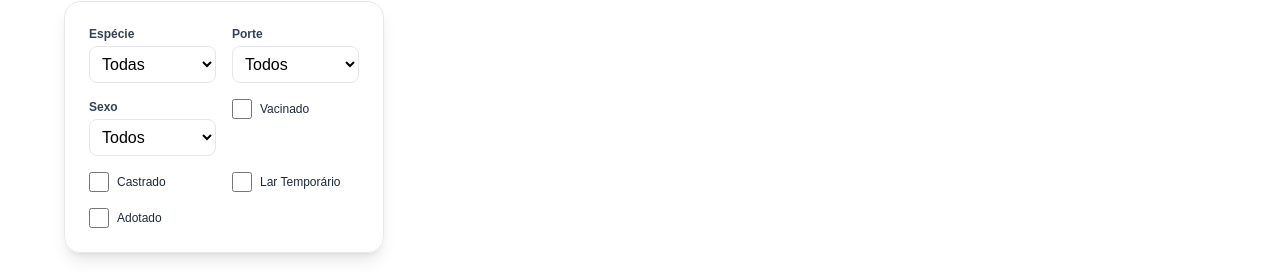
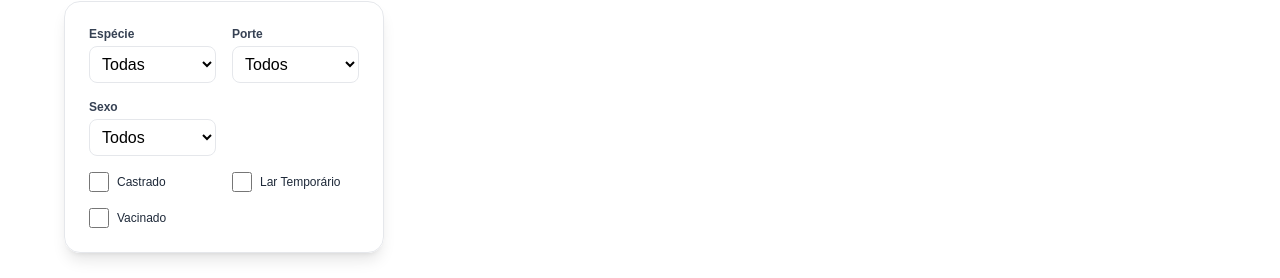
Before and after one commit to luc9z/amigo-de-patas-frontend, a Next.js app in the folder amigodepatas/: page /animais in a window 1280 px wide. Both pictures are taken after a click on the button "Filtrar". Shown: the part 244-522 px from the top of the page. Built offline with nearby package versions, Linux system fonts and the light colour scheme; no server answers.

Commit message:
fix: arrumado o checkbox da filtragem de animais

```diff
--- a/amigodepatas/src/app/components/filterPanel.js
+++ b/amigodepatas/src/app/components/filterPanel.js
@@ -89,30 +89,20 @@
                                 <option value="fêmea">Fêmea</option>
                             </select>
                         </div>
-                        <div>
-                            <label className="flex items-center gap-2 cursor-pointer select-none">
-                                <input type="checkbox" checked={vacinado === true} onChange={handleVacinadoChange} className="h-5 w-5 rounded border-gray-200 text-gray-700 focus:ring-gray-400 transition" />
-                                <span className="text-xs text-gray-800">Vacinado</span>
-                            </label>
-                        </div>
-                        <div>
-                            <label className="flex items-center gap-2 cursor-pointer select-none">
-                                <input type="checkbox" checked={castrado === true} onChange={handleCastradoChange} className="h-5 w-5 rounded border-gray-200 text-gray-700 focus:ring-gray-400 transition" />
-                                <span className="text-xs text-gray-800">Castrado</span>
-                            </label>
-                        </div>
-                        <div>
-                            <label className="flex items-center gap-2 cursor-pointer select-none">
-                                <input type="checkbox" checked={lar_temporario === true} onChange={handleLarTemporarioChange} className="h-5 w-5 rounded border-gray-200 text-gray-700 focus:ring-gray-400 transition" />
-                                <span className="text-xs text-gray-800">Lar Temporário</span>
-                            </label>
-                        </div>
-                        <div>
-                            <label className="flex items-center gap-2 cursor-pointer select-none">
-                                <input type="checkbox" checked={adotado === true} onChange={handleAdotadoChange} className="h-5 w-5 rounded border-gray-200 text-gray-700 focus:ring-gray-400 transition" />
-                                <span className="text-xs text-gray-800">Adotado</span>
-                            </label>
-                        </div>
+                    </div>
+                    <div className="grid grid-cols-1 sm:grid-cols-2 gap-4 mt-4">
+                        <label className="flex items-center gap-2 cursor-pointer select-none">
+                            <input type="checkbox" checked={castrado === true} onChange={handleCastradoChange} className="h-5 w-5 rounded border-gray-200 text-gray-700 focus:ring-gray-400 transition" />
+                            <span className="text-xs text-gray-800">Castrado</span>
+                        </label>
+                        <label className="flex items-center gap-2 cursor-pointer select-none">
+                            <input type="checkbox" checked={lar_temporario === true} onChange={handleLarTemporarioChange} className="h-5 w-5 rounded border-gray-200 text-gray-700 focus:ring-gray-400 transition" />
+                            <span className="text-xs text-gray-800">Lar Temporário</span>
+                        </label>
+                        <label className="flex items-center gap-2 cursor-pointer select-none">
+                            <input type="checkbox" checked={vacinado === true} onChange={handleVacinadoChange} className="h-5 w-5 rounded border-gray-200 text-gray-700 focus:ring-gray-400 transition" />
+                            <span className="text-xs text-gray-800">Vacinado</span>
+                        </label>
                     </div>
                 </div>
             </div>
--- a/amigodepatas/src/services/api.js
+++ b/amigodepatas/src/services/api.js
@@ -33,7 +33,6 @@
 };
 
 export const authService = {
-  // 🔐 Login
   login: async (email, senha) => {
     const data = await fetchAPI('/auth/login', {
       method: 'POST',
@@ -42,7 +41,6 @@
     return data;
   },
 
-  // 📥 Registro
   register: async (userData) => {
     const userDTO = {
       nome: userData.nome,
```
